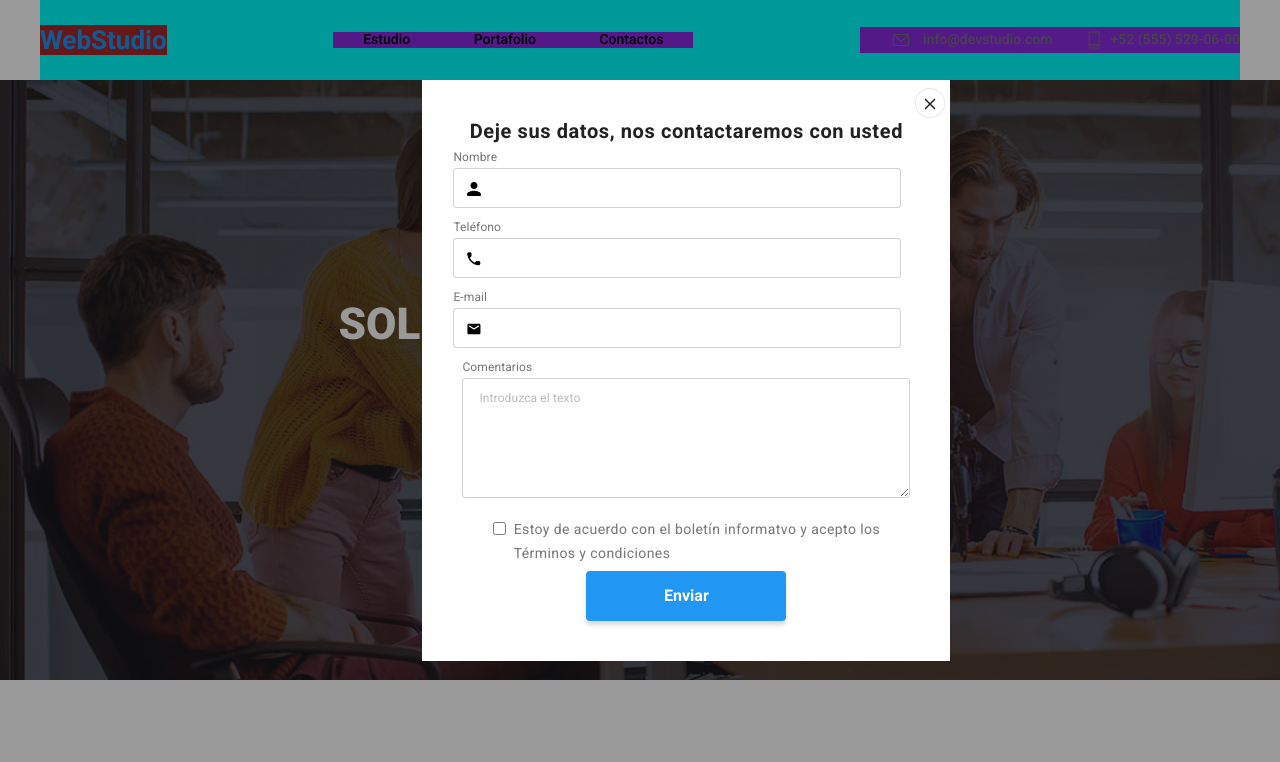
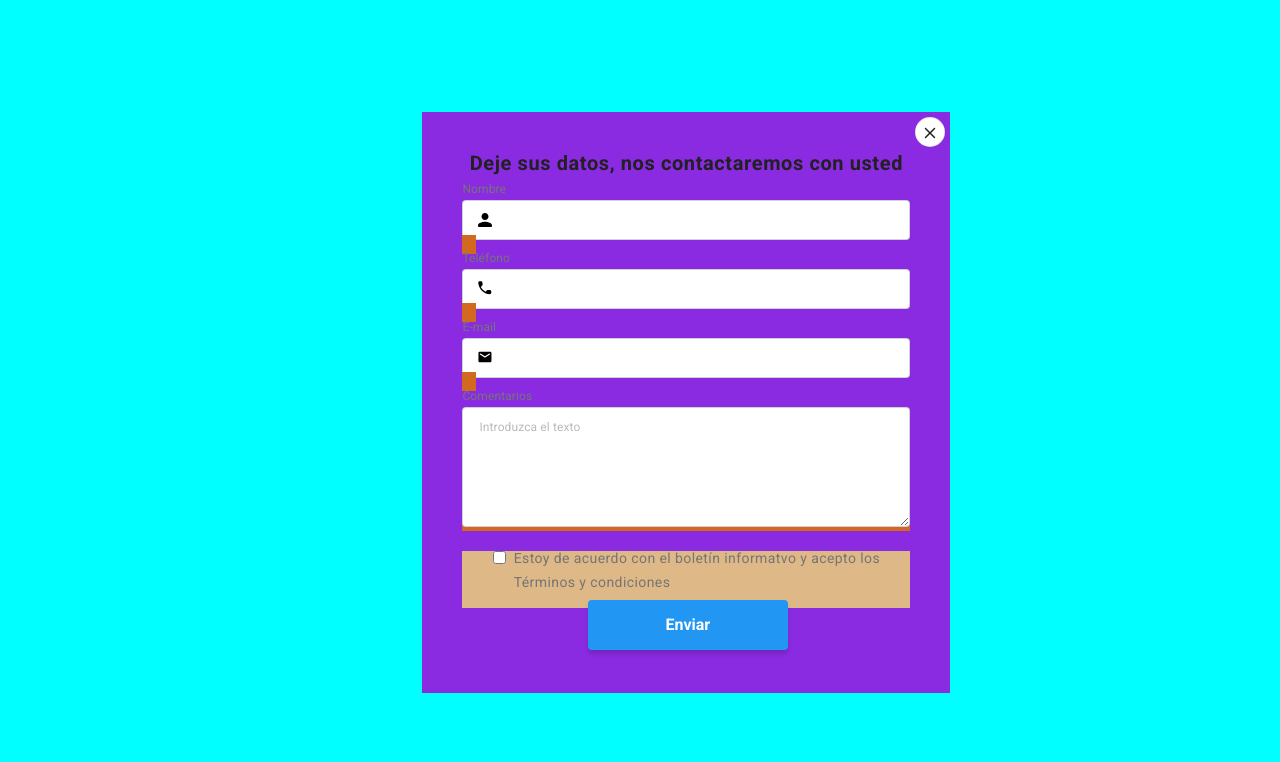
Before and after one commit to Cristian-Salamanca/goit-markup-hw-07, a plain HTML site: page index.html in a window 1280 px wide. Both pictures are taken after a click on the button "Solicite nuestro servicio". Shown: the top 762 px of the page. Drawn offline with nearby package versions, Linux system fonts and the light colour scheme.

Commit message:
modal-BEM

```diff
--- a/css/styles.css
+++ b/css/styles.css
@@ -176,10 +176,10 @@
            color: var(--brand-color);
          }
 
-   /* dark-board-modal-window*/
+   /* background picture-slogan-ventana modal*/
 
 
-.backdro {
+.background-picture {
   width: 100%;
   margin: 0 auto;
   height: 600px;
@@ -190,7 +190,7 @@
   position: relative;
   background-image:url("../images/principal-background.jpg");
  }
-   .backdro::before {
+   .background-picture::before {
    content: "";
    position: absolute;
    width: 100%;
@@ -198,11 +198,13 @@
    background:var(--found-brand);
    opacity: 50%;
    }
-   .backdro .center {
+
+   .slogan-register {
    display: inline-block;
    position: relative;
+   background-color: aqua;
    }
-     .title {
+     .slogan-register__slogan {
      display: block;
      font-size: 44px;
      line-height: 1.36;
@@ -210,7 +212,7 @@
      color: #FFFFFF;
      text-align: center;
      }
-     .button {
+     .slogan-register__button {
      display: flex;
      align-items: center;
      justify-content: center;
@@ -233,38 +235,79 @@
      letter-spacing: 0.06em;
      }
 
+   /* ventana modal*/
 
+   .is-hidden {
+    display: none;
+   }
 
-
-
-   .back {
+   .background-modal {
     position: fixed;
     top: 0px;
     right: 0px;
-    background: rgba(0, 0, 0, 0.4);
+    /* background: rgba(0, 0, 0, 0.4); */
     width: 100%;
     height: 100%;
     z-index: 3;
     visibility: visible;
     pointer-events: auto;
+    background-color: aqua;
 
    }
 
-   .back .modal {
+   .form {
     display: flex;
     flex-direction: column;
     position: absolute;
-    top: 10%;
+    align-items: center;
+    top: 14%;
     left: 33%;
     width: 528px;
     height: 581px;
-    background-color: #FFFFFF;
+    /* background-color: #FFFFFF; */
+    background-color: blueviolet;
     animation-name: blueOverlay;
     animation-duration: 2s;
-    align-items: center;
+
    }
 
-   .back .title {
+   .form__button-close{
+    background: #FFFFFF;
+    border: 1px solid rgba(0, 0, 0, 0.1);
+    width: 30px;
+    height: 30px;
+    font-size: 55px;
+    line-height: 45px;
+    border-radius: 50%;
+    text-align: center;
+    margin-right: 10px;
+    cursor: pointer;
+    position: relative;
+    top: 5px;
+    right: -47%;
+    overflow: hidden;
+    margin-bottom: -10px;
+    color: #2196F3;
+    fill:currentColor;
+   }
+
+   .form__button-close :hover {
+    color: #2196F3;
+   }
+
+   .form__icon-boton-close {
+    position: absolute;
+    top: 20%;
+    left: 0;
+    background-color:#FFFFFF;
+    color:#212121;
+    fill: currentColor;
+    width: 100%;
+    height: 18px;
+    }
+
+
+   .form__title {
     font-family: var(--principal-text);
     font-style: normal;
     font-weight: 700;
@@ -273,23 +316,18 @@
     text-align: center;
     letter-spacing: 0.03em;
     color: #212121;
-    margin-bottom: -5px;
+    margin-bottom: 10px;
     margin-top: 20px;
    }
 
 
-   .back .data {
+   .form__label {
     position: relative;
+    background-color:chocolate;
    }
 
-   .form {
-   display: flex;
-   flex-direction: column;
-   align-items: center;
 
-   }
-
-   .back .data .text-data {
+   .form__text {
     font-family: var(--principal-text);
     font-weight: 400;
     font-size: 12px;
@@ -297,42 +335,42 @@
     letter-spacing: 0.01em;
     color:#757575;
     margin-bottom: 4px;
+    margin-top: -3px;
     outline: none;
    }
 
 
 
-   .back .data .input-data {
-  width: 448px;
+   .form__input {
+  width: 100%;
   height: 40px;
   border: 1px solid rgba(33, 33, 33, 0.2);
   border-radius: 4px;
   padding-left: 42px;
   outline: none;
+  margin-bottom: -1%;
    }
 
 
-   .back .data .input-icon {
+   .form__icon {
     position: relative;
     width: 14px;
     height: 14px;
-    left: -94%;
-    top: 2px;
+    left: 3.5%;
+    top: -23px;
     color: black;
     fill: currentColor;
    }
 
-   .back .input-data:focus {
+   .form__input:focus {
    border: 1px solid var(--brand-color);
    }
-   .back .input-data:focus+.input-icon {
+   .form__input:focus+.form__icon {
     fill: var(--brand-color);
    }
 
 
-
-
-.back .data .input-comment {
+  .form__input-comments {
   width: 448px;
   height: 120px;
   border: 1px solid rgba(33, 33, 33, 0.2);
@@ -342,16 +380,15 @@
   padding-top: 12px;
   padding-bottom: 12px;
   outline: none;
-
 }
 
-.back .data .input-comment:focus-within{
+.form__input-comments:focus-within{
   border: 1px solid var(--brand-color);
  }
 
 
 
-.back .data .input-comment::placeholder {
+.form__input-comments::placeholder {
   font-family: var(--principal-text);
   font-style: normal;
   font-weight: 400;
@@ -361,7 +398,15 @@
   color: rgba(117, 117, 117, 0.5);
 }
 
-.back .conditions .conditions-text{
+.form__checkbox {
+  display: flex;
+  justify-content: center;
+  align-items: flex-start;
+  margin-top: 20px;
+  background-color: burlywood;
+}
+
+.form__checkbox-text {
   font-family: var(--principal-text);
   font-style: normal;
   font-weight: 400;
@@ -373,13 +418,11 @@
   margin-left: 8px;
 }
 
-.back .conditions {
-  display: flex;
-  align-items: flex-start;
-  margin-top: 20px;
-}
 
-.back .send-button {
+
+.form__send-button {
+  position: relative;
+  left: 28%;
 width: 200px;
 height: 50px;
 background:var(--brand-color);
@@ -395,47 +438,11 @@ color: var(--general-color);
 margin-top: -8px;
  }
 
-   .is-hidden {
-    display: none;
 
-   }
 
-   .button-close{
-    background: #FFFFFF;
-    border: 1px solid rgba(0, 0, 0, 0.1);
-    width: 30px;
-    height: 30px;
-    font-size: 55px;
-    line-height: 45px;
-    border-radius: 50%;
-    text-align: center;
-    margin-right: 10px;
-    cursor: pointer;
-    position: relative;
-    top: 8px;
-    right: -47%;
-    overflow: hidden;
-    margin-bottom: -10px;
-    color: #2196F3;
 
-    fill:currentColor;
-   }
 
-   .button-close :hover {
-    color: #2196F3;
 
-   }
-
-   .icon-paragrap {
-    position: absolute;
-    top: 20%;
-    left: 0;
-    background-color:#FFFFFF;
-    color:#212121;
-    fill: currentColor;
-    width: 100%;
-    height: 18px;
-      }
 
    /* Paragraph*/
 
--- a/index.html
+++ b/index.html
@@ -49,70 +49,70 @@
     </header>
 
     <main>
-            <!-- seccion pantalla y modal -->
+            <!-- slogan & registro -->
 
-      <section class="backdro">
-        <div class="center">
-          <h1 class="title">SOLUCIONES EFICACES PARA<br />SU NEGOCIO</h1>
-          <button class="button" type="submit" data-modal-open>
+      <section class="background-picture">
+        <div class="slogan-register">
+          <h1 class="slogan-register__slogan">SOLUCIONES EFICACES PARA<br />SU NEGOCIO</h1>
+          <button class="slogan-register__button" type="submit" data-modal-open>
             Solicite nuestro servicio
           </button>
 
+            <!-- ventana modal -->
 
+          <div class="is-hidden background-modal" data-modal>
 
-          <div class="back is-hidden" data-modal>
-
-            <div class="modal">
-              <button class="button-close" data-modal-close>
-                <svg class="icon-paragrap" width="80" viewBox="0 0 20 13">
+            <div class="form">
+              <button class="form__button-close" data-modal-close>
+                <svg class="form__icon-boton-close" width="80" viewBox="0 0 20 13">
                   <use href="./images/icons.svg#icon-close"></use>
                 </svg>
               </button>
 
-              <form class="form">
-                <p class="title">Deje sus datos, nos contactaremos con usted</p>
-                <label class="data">
-                  <p class="text-data">Nombre</p>
-                  <input class="input-data" type="text" name="username" />
-                  <svg class="input-icon" viewBox="0 0 20 20">
+              <form>
+                <p class="form__title">Deje sus datos, nos contactaremos con usted</p>
+                <label class="form__label">
+                  <p class="form__text">Nombre</p>
+                  <input class="form__input" type="text" name="username" />
+                  <svg class="form__icon" viewBox="0 0 20 20">
                     <use href="./images/icons.svg#icon-contact"></use>
                   </svg>
                 </label>
 
-                <label class="data">
-                  <p class="text-data">Teléfono</p>
-                  <input class="input-data" type="tel" name="telephone" />
-                  <svg class="input-icon" viewBox="0 0 20 20">
+                <label class="form__label">
+                  <p class="form__text">Teléfono</p>
+                  <input class="form__input" type="tel" name="telephone" />
+                  <svg class="form__icon" viewBox="0 0 20 20">
                     <use href="./images/icons.svg#icon-tel"></use>
                   </svg>
                 </label>
 
-                <label class="data">
-                  <p class="text-data">E-mail</p>
-                  <input class="input-data" type="email" name="email" />
-                  <svg class="input-icon" viewBox="0 0 20 20">
+                <label class="form__label">
+                  <p class="form__text">E-mail</p>
+                  <input class="form__input" type="email" name="email" />
+                  <svg class="form__icon" viewBox="0 0 20 20">
                     <use href="./images/icons.svg#icon-msn"></use>
                   </svg>
                 </label>
 
-                <label class="data">
-                  <p class="text-data">Comentarios</p>
+                <label class="form__label">
+                  <p class="form__text">Comentarios</p>
                   <textarea
-                    class="input-comment"
+                    class="form__input-comments"
                     name="comments"
                     rows="5"
                     placeholder="Introduzca el texto"
                   ></textarea>
                 </label>
 
-                <label class="conditions">
+                <label class="form__checkbox">
                   <input type="checkbox" name="conditions" value="agree" />
-                  <p class="conditions-text">
+                  <p class="form__checkbox-text">
                     Estoy de acuerdo con el boletín informatvo y acepto los<br />Términos
                     y condiciones
                   </p>
                 </label>
-                <button class="send-button" type="submit">Enviar</button>
+                <button class="form__send-button" type="submit">Enviar</button>
               </form>
             </div>
           </div>
```
